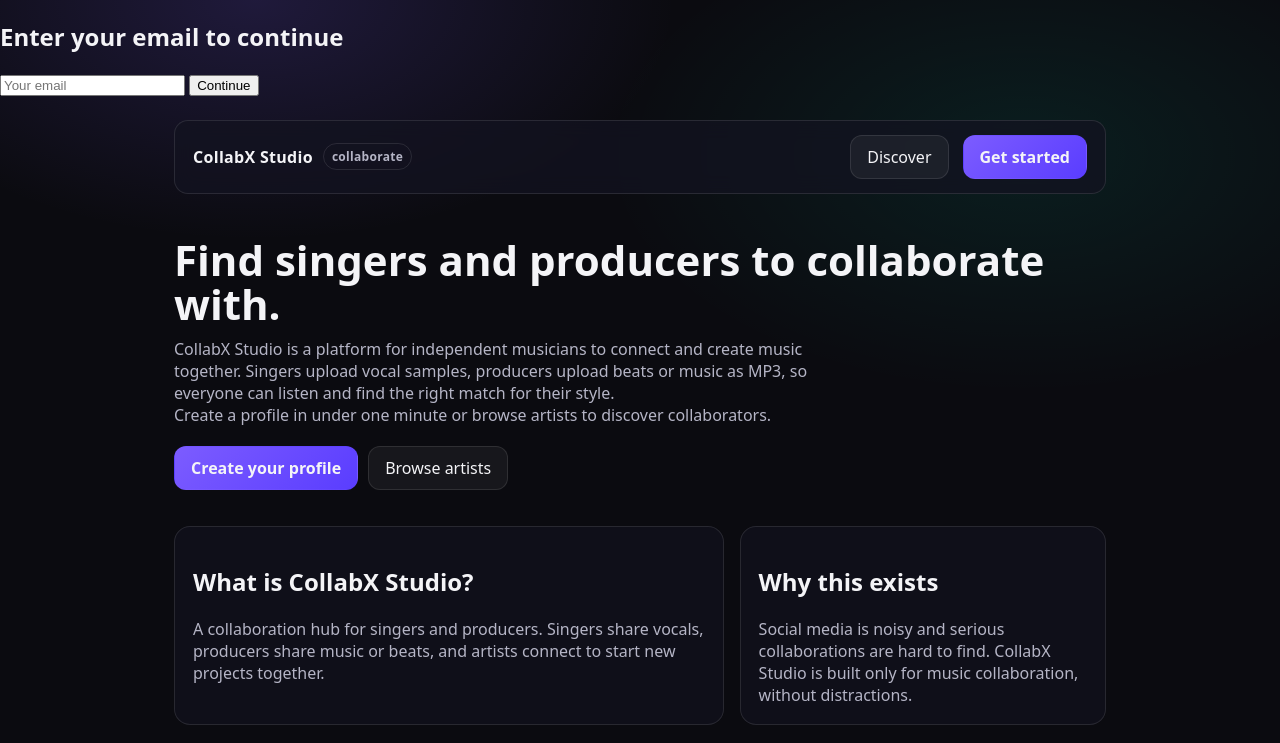
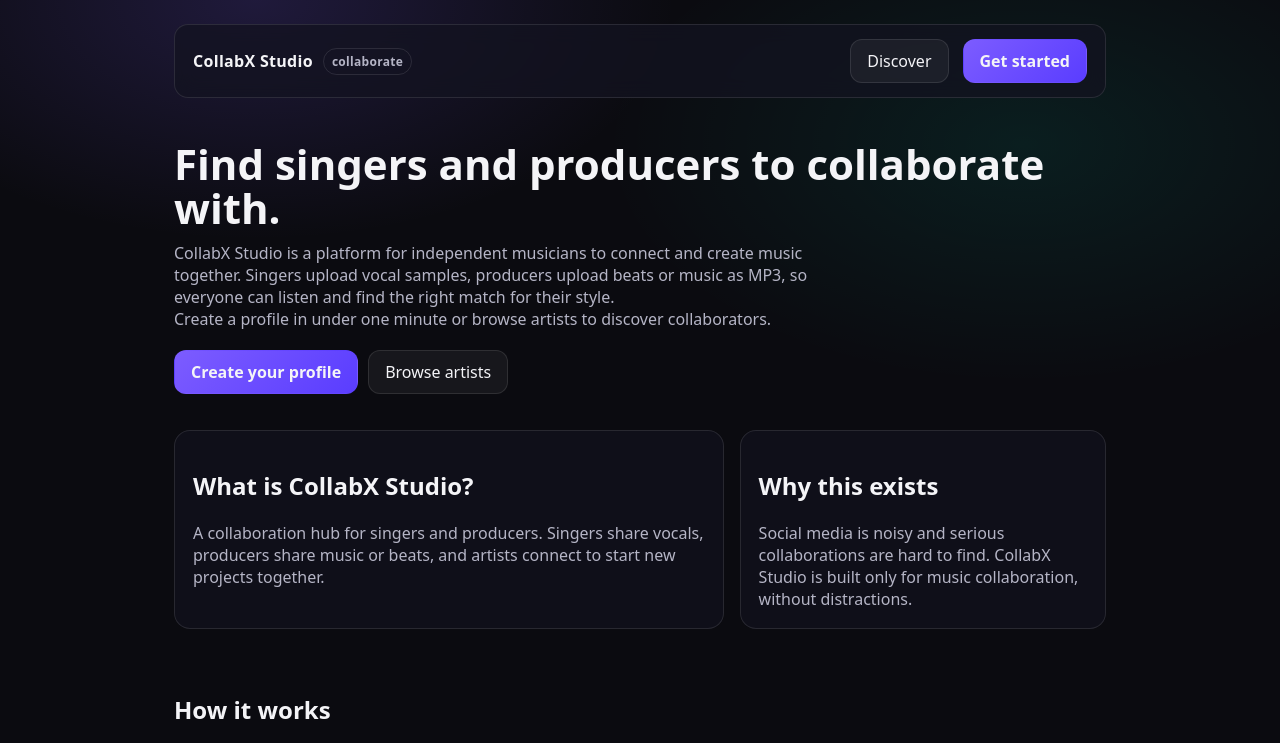
Before and after one commit to pavnoorsra/collabxstudio, a plain HTML site: page index.html in a window 1280 px wide. Shown: the top 743 px of the page. Drawn offline with Linux system fonts and the light colour scheme; a script that the page names is missing.

Commit message:
Add files via upload

```diff
--- a/index.html
+++ b/index.html
@@ -9,13 +9,6 @@
 
 <body>
 
-<div id="authModal" class="modal">
-  <div class="modal-box">
-    <h2>Enter your email to continue</h2>
-    <input type="email" id="emailInput" placeholder="Your email" />
-    <button id="sendOtpBtn">Continue</button>
-  </div>
-</div>
 
 <!-- 🌐 MAIN SITE -->
 <div class="container">
```
